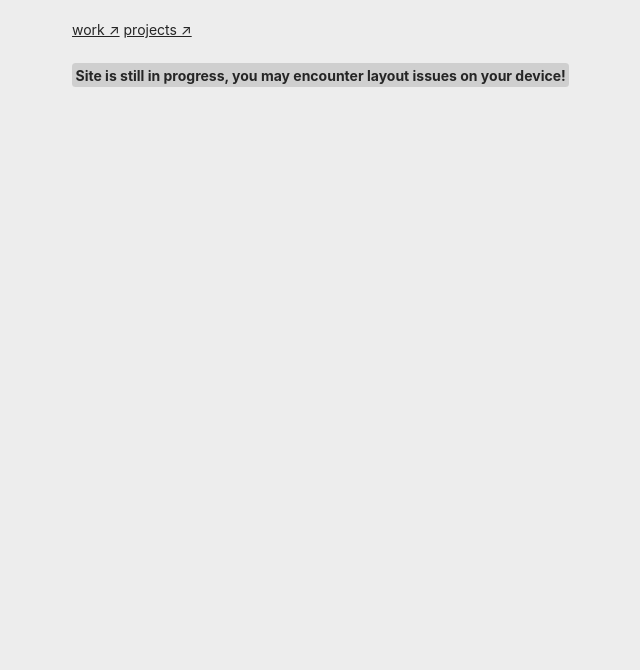
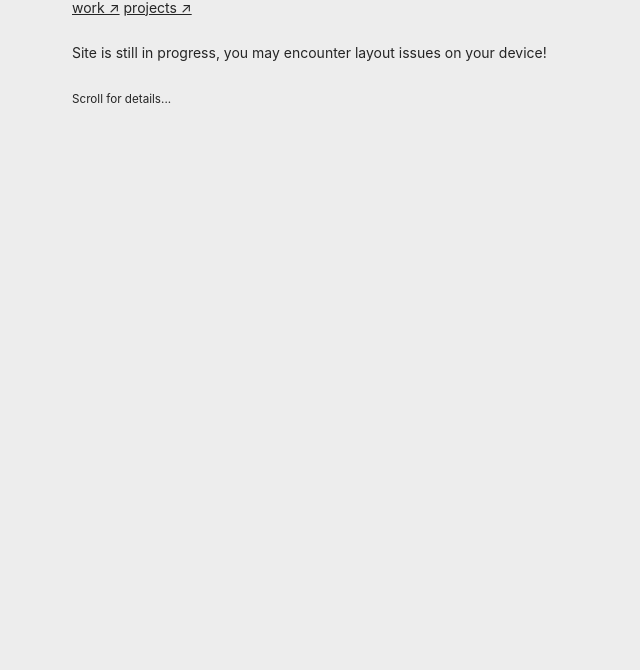
Before and after one commit to caud-me/strngr.arn, a plain HTML site: page index.html in a window 1280 px wide. Shown: the part 430-1100 px from the top of the page, without its empty margins (56-696 px from the left). Drawn offline with Linux system fonts and the light colour scheme.

Commit message:
Update index.html

```diff
--- a/index.html
+++ b/index.html
@@ -15,7 +15,8 @@
           <a href="work.html">work ↗</a>
           <a href="projects.html">projects ↗</a>
         </div>
-        <p><span class="stub">Site is still in progress, you may encounter layout issues on your device!</span></p>
+        <p>Site is still in progress, you may encounter layout issues on your device!</p>
+        <p><small>Scroll for details...</small></p>
       </div>
     </section>
 
```
